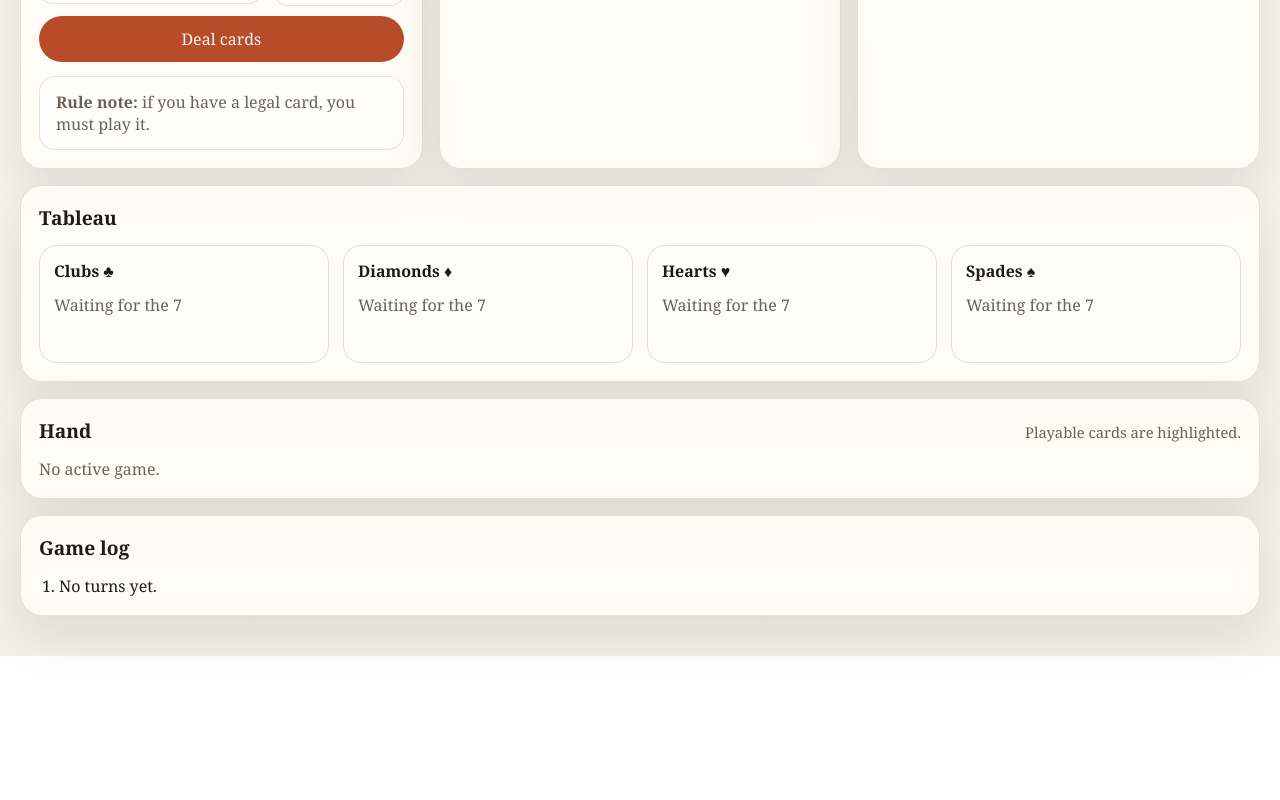
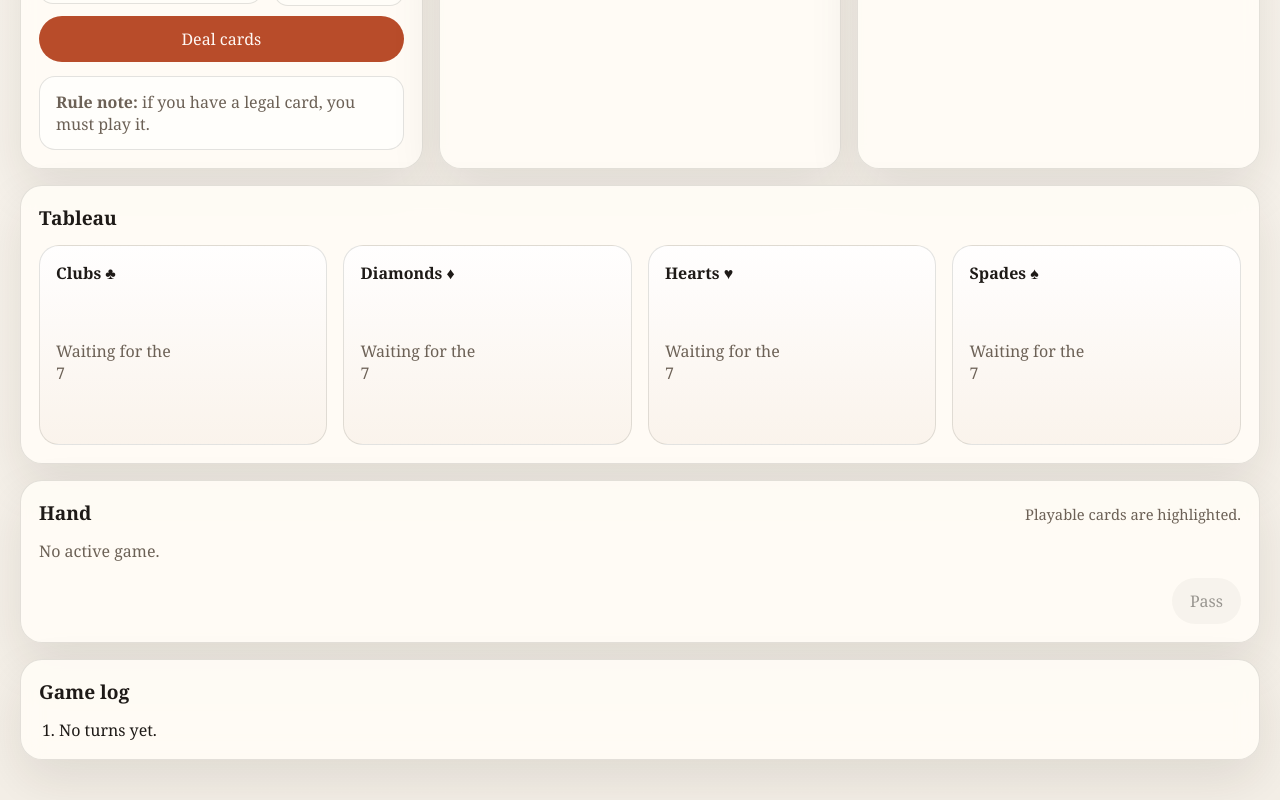
Before and after one commit to jasonhudson33/digital-games, a Next.js app: page / in a window 1280 px wide. Shown: the part 852-1652 px from the top of the page. Before the commit the page ends 1508 px from the top, so only its background shows below. Built offline with nearby package versions, Linux system fonts and the light colour scheme.

Commit message:
Refine tableau layout and move pass action to hand area

```diff
--- a/app/globals.css
+++ b/app/globals.css
@@ -256,14 +256,15 @@ input {
 .tableau {
   display: grid;
   grid-template-columns: repeat(4, minmax(0, 1fr));
-  gap: 14px;
+  gap: 16px;
 }
 
 .suit-lane {
   border: 1px solid var(--border);
-  border-radius: 18px;
-  padding: 14px;
-  background: var(--panel-strong);
+  border-radius: 20px;
+  padding: 16px;
+  background:
+    linear-gradient(180deg, rgba(255, 255, 255, 0.96), rgba(250, 244, 236, 0.96));
 }
 
 .suit-lane h3 {
@@ -273,10 +274,11 @@ input {
 }
 
 .suit-cards {
-  display: flex;
-  gap: 8px;
-  flex-wrap: wrap;
-  min-height: 54px;
+  display: grid;
+  grid-template-columns: minmax(0, 1fr) auto minmax(0, 1fr);
+  align-items: center;
+  min-height: 132px;
+  overflow: hidden;
 }
 
 .card-button {
@@ -298,14 +300,32 @@ input {
   cursor: not-allowed;
 }
 
-.card-chip {
-  display: inline-flex;
+.table-stack {
+  display: flex;
   align-items: center;
-  justify-content: center;
-  padding: 4px;
-  border-radius: 16px;
-  border: 1px solid var(--border);
-  background: rgba(255, 255, 255, 0.88);
+  min-width: 0;
+}
+
+.table-stack-low {
+  justify-content: flex-end;
+  padding-right: 8px;
+}
+
+.table-stack-high {
+  justify-content: flex-start;
+  padding-left: 8px;
+}
+
+.table-card-wrap {
+  margin: 0 -18px;
+  filter: drop-shadow(0 10px 16px rgba(39, 26, 16, 0.14));
+}
+
+.table-center-card {
+  position: relative;
+  z-index: 20;
+  transform: rotate(180deg);
+  filter: drop-shadow(0 14px 20px rgba(39, 26, 16, 0.2));
 }
 
 .table-card,
@@ -339,6 +359,12 @@ input {
   display: flex;
   gap: 10px;
   flex-wrap: wrap;
+}
+
+.hand-actions {
+  display: flex;
+  justify-content: flex-end;
+  margin-top: 16px;
 }
 
 .empty-hand,
@@ -406,6 +432,22 @@ input {
     grid-template-columns: 1fr;
   }
 
+  .suit-cards {
+    grid-template-columns: 1fr;
+    gap: 10px;
+    justify-items: center;
+  }
+
+  .table-stack-low,
+  .table-stack-high {
+    justify-content: center;
+    padding: 0;
+  }
+
+  .table-card-wrap {
+    margin: 0 -14px;
+  }
+
   .table-card,
   .hand-card {
     width: 56px;
--- a/components/seven-up-client.js
+++ b/components/seven-up-client.js
@@ -666,16 +666,6 @@ export default function SevenUpClient() {
                 <div>{renderContext?.handSummary || "-"}</div>
               </div>
             </div>
-
-            <div className="turn-actions">
-              <button
-                className="secondary-button"
-                type="button"
-                disabled={!renderContext?.canPass}
-                onClick={handlePass}
-              >
-                Pass
-              </button>
             <button
               className={`primary-button ${overlayState.visible ? "" : "hidden"}`}
               type="button"
@@ -683,7 +673,6 @@ export default function SevenUpClient() {
             >
               Continue
             </button>
-            </div>
           </section>
 
           <section className="panel tableau-panel">
@@ -702,11 +691,40 @@ export default function SevenUpClient() {
                       {sequence.length === 0 ? (
                         <div className="empty-lane">Waiting for the 7</div>
                       ) : (
-                        sequence.map((card) => (
-                          <div className="card-chip" key={`${card.suit}-${card.rank}`}>
+                        <>
+                          <div className="table-stack table-stack-low">
+                            {sequence
+                              .filter((card) => card.rank < 7)
+                              .map((card, index) => (
+                                <div
+                                  className="table-card-wrap"
+                                  key={`${card.suit}-${card.rank}`}
+                                  style={{ zIndex: index + 1 }}
+                                >
                                   <PlayingCard card={card} className="table-card" />
                                 </div>
-                        ))
+                              ))}
+                          </div>
+                          <div className="table-center-card">
+                            <PlayingCard
+                              card={{ suit, rank: 7 }}
+                              className="table-card table-card-center"
+                            />
+                          </div>
+                          <div className="table-stack table-stack-high">
+                            {sequence
+                              .filter((card) => card.rank > 7)
+                              .map((card, index) => (
+                                <div
+                                  className="table-card-wrap"
+                                  key={`${card.suit}-${card.rank}`}
+                                  style={{ zIndex: index + 1 }}
+                                >
+                                  <PlayingCard card={card} className="table-card" />
+                                </div>
+                              ))}
+                          </div>
+                        </>
                       )}
                     </div>
                   </section>
@@ -745,6 +763,16 @@ export default function SevenUpClient() {
             ) : (
               <div className="hand empty-hand">{handContext.message}</div>
             )}
+            <div className="hand-actions">
+              <button
+                className="secondary-button"
+                type="button"
+                disabled={!renderContext?.canPass}
+                onClick={handlePass}
+              >
+                Pass
+              </button>
+            </div>
           </section>
 
           <section className="panel log-panel">
```
Lines whose indentation alone changed are shown as unchanged.
